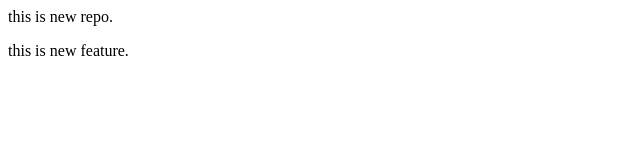
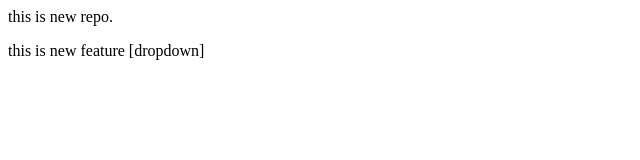
Before and after one commit to ezio4518/localRepo, a plain HTML site: page index.html in a window 1280 px wide. Shown: the full height of the page, 0-640 px from the left. Drawn offline with Linux system fonts and the light colour scheme.

Commit message:
add dropdown

```diff
--- a/index.html
+++ b/index.html
@@ -2,5 +2,5 @@
     this is new repo.
 </p>
 <p>
-    this is new feature.
+    this is new feature [dropdown]
 </p>
```
